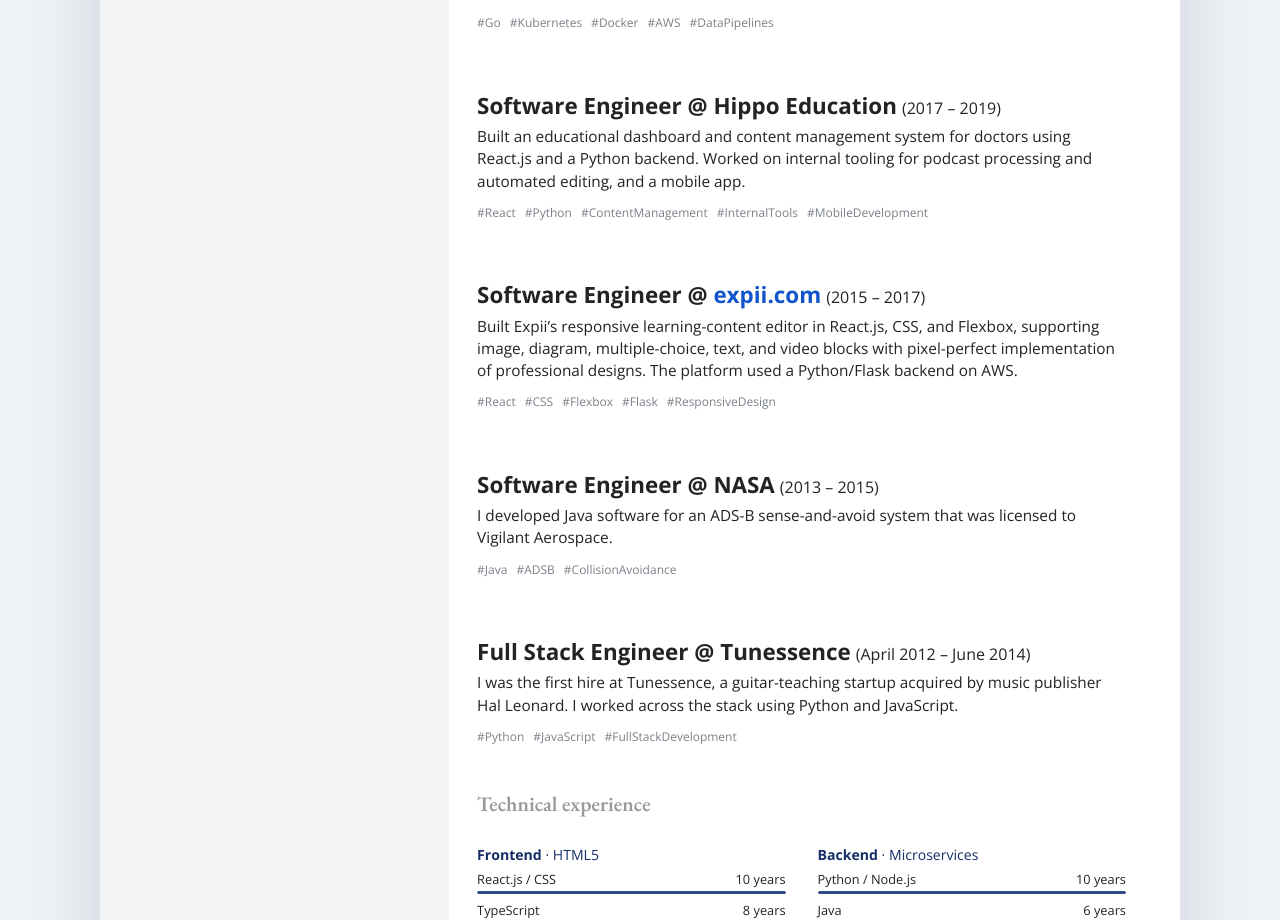
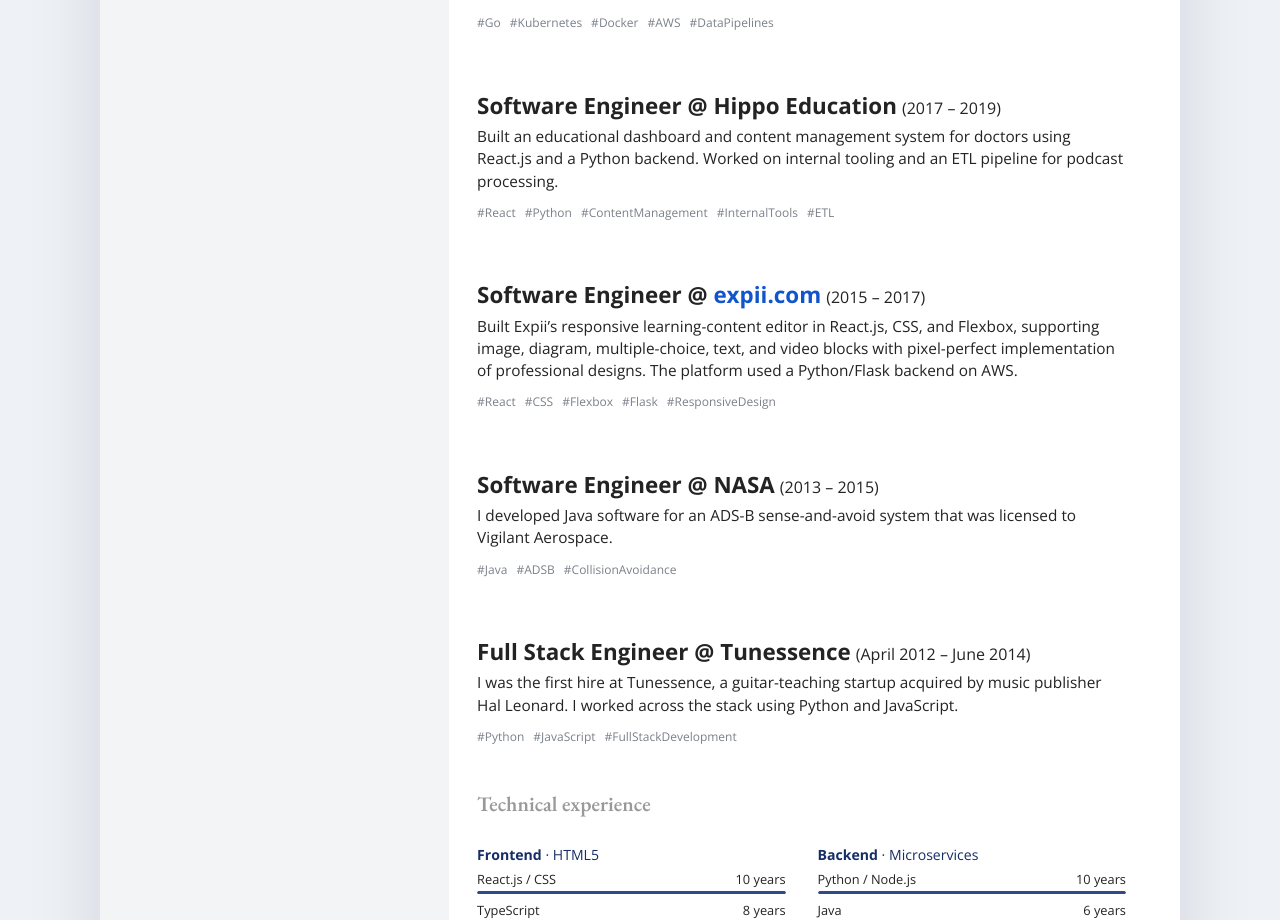
Before and after one commit to robertkotcher/robertkotcher.com, a Next.js app: page /print in a window 1280 px wide. Shown: the part 1384-2304 px from the top of the page. Built offline with nearby package versions, Linux system fonts and the light colour scheme.

Commit message:
Refine Hippo Education podcast tooling description

```diff
--- a/app/Resume.tsx
+++ b/app/Resume.tsx
@@ -256,8 +256,8 @@
                 <h3>Software Engineer @ Hippo Education</h3>
                 <p>(2017 – 2019)</p>
               </div>
-              <p data-background="engineering">Built an educational dashboard and content management system for doctors using React.js and a Python backend. Worked on internal tooling for podcast processing and automated editing, and a mobile app.</p>
-              <ExperienceTags categories="React Python ContentManagement InternalTools MobileDevelopment" />
+              <p data-background="engineering">Built an educational dashboard and content management system for doctors using React.js and a Python backend. Worked on internal tooling and an ETL pipeline for podcast processing.</p>
+              <ExperienceTags categories="React Python ContentManagement InternalTools ETL" />
             </div>
 
             <div className="role">
--- a/app/resumePdf.ts
+++ b/app/resumePdf.ts
@@ -1,2 +1,2 @@
 // Updated by npm run export:resume whenever the PDFs change.
-export const resumePdfUrl = "/robert-kotcher-resume.pdf?v=b96022f3ecb2";
+export const resumePdfUrl = "/robert-kotcher-resume.pdf?v=25c7e469871c";
```
Also changed, not shown: 1 other file (tests, documents, lock files or other folders).
